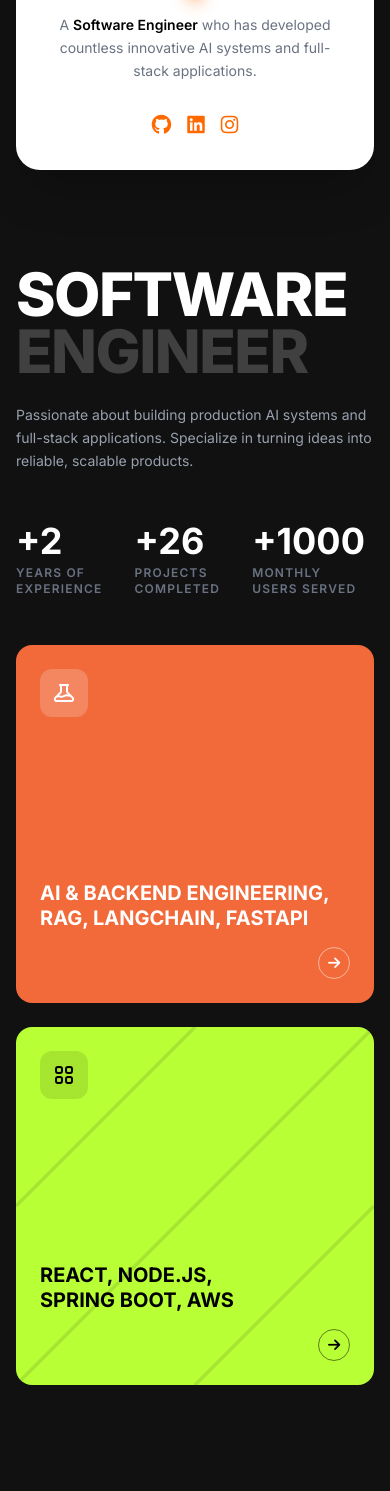
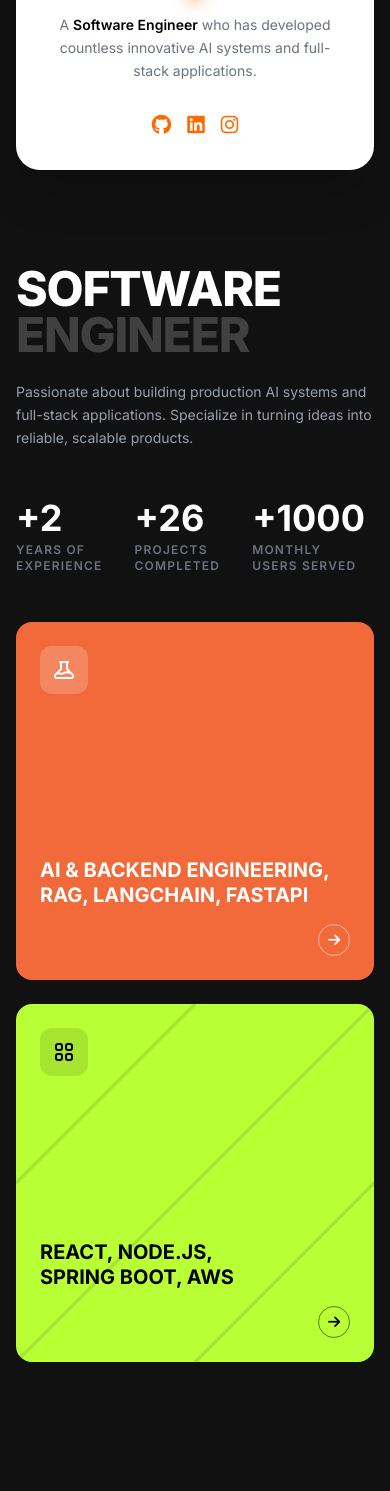
Before and after one commit to kvv190001/vivukhue-portfolio, a Next.js app: page / in a window 390 px wide. Shown: the part 444-1935 px from the top of the page. Built offline with nearby package versions, Linux system fonts and the light colour scheme.

Commit message:
optimize font size on mobile

```diff
--- a/components/ui/HeroTitle.tsx
+++ b/components/ui/HeroTitle.tsx
@@ -5,7 +5,7 @@ type HeroTitleProps = {
 export default function HeroTitle({ lines }: HeroTitleProps) {
   const [first, second] = lines;
   return (
-    <h1 className="text-6xl sm:text-7xl lg:text-8xl font-extrabold uppercase leading-[0.95] tracking-tight mb-6">
+    <h1 className="text-5xl sm:text-7xl lg:text-8xl font-extrabold uppercase leading-[0.95] tracking-tight mb-6">
       <span className="block text-white light:text-black">{first}</span>
       <span className="block text-neutral-700 light:text-neutral-400">{second}</span>
     </h1>
--- a/components/ui/SectionTitle.tsx
+++ b/components/ui/SectionTitle.tsx
@@ -5,7 +5,7 @@ type SectionTitleProps = {
 export default function SectionTitle({ lines }: SectionTitleProps) {
   const [first, second] = lines;
   return (
-    <h2 className="text-5xl sm:text-6xl lg:text-7xl font-extrabold uppercase leading-[0.95] tracking-tight mb-8">
+    <h2 className="text-4xl sm:text-6xl lg:text-7xl font-extrabold uppercase leading-[0.95] tracking-tight mb-8">
       <span className="block text-white light:text-black">{first}</span>
       <span className="block text-neutral-700 light:text-neutral-400">{second}</span>
     </h2>
```
